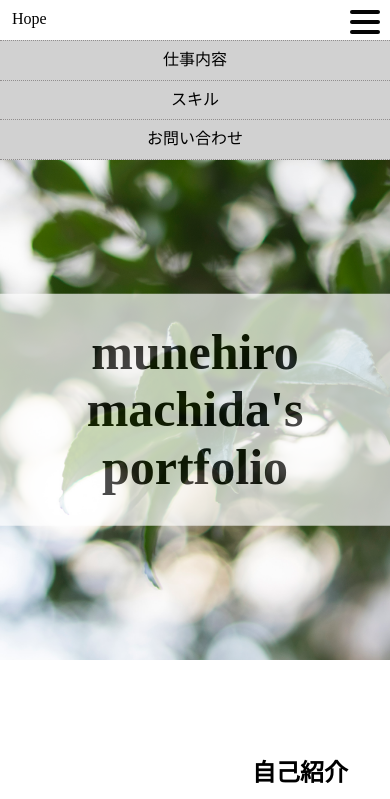
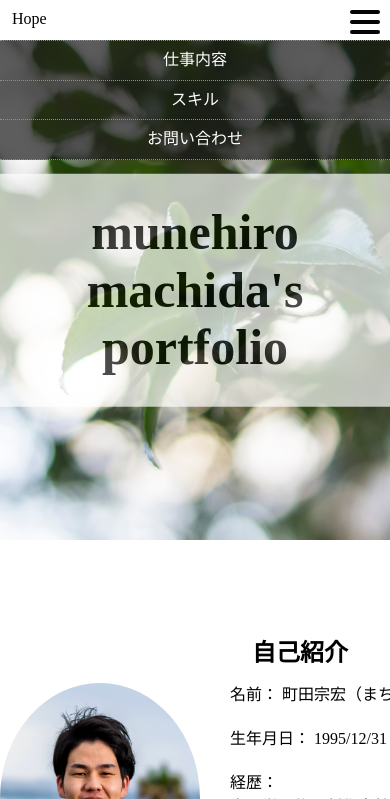
Before and after one commit to MunehiroMachida/self-introduction, a plain HTML site: page index.html in a window 390 px wide. Both pictures are taken after a click on the element 365 px from the left and 25 px from the top of the page. Shown: the top 799 px of the page. Drawn offline with nearby package versions, Linux system fonts and the light colour scheme; a web font is replaced by a local one.

Commit message:
ハンバーガーアニメーション調整

```diff
--- a/index.html
+++ b/index.html
@@ -30,27 +30,19 @@
                 <p class="inquiry"><a href="#sns">お問い合わせ</a></p>
             </div>
         </div>
-
-
-
         <div class="header-box-sp">
             <h1>Hope</h1>
-
-
             <p class="btn-gNav">
                 <span></span>
                 <span></span>
                 <span></span>
             </p>
-
-
         </div>
-        <div id="gNav" class="header-menu">
+        <div id="gNav" class="header-menu-sp">
             <p class="work"><a href="#service-main">仕事内容</a></p>
             <p class="skill"><a href="#skill-main">スキル</a></p>
             <p class="inquiry"><a href="#sns">お問い合わせ</a></p>
         </div>
-
     </header>
     <main>
 
--- a/js/main.js
+++ b/js/main.js
@@ -23,6 +23,10 @@ $('a[href^="#"]').click(function () {
 $(function () {
     $('.btn-gNav').on("click", function () {
         $('#gNav').animate({ 'height': 'toggle' });
+
+
     });
-
+    $('p a').on('click', function () {
+        $('#gNav').animate({ 'height': 'toggle' }, 100);
+    });
 });
--- a/style.scss
+++ b/style.scss
@@ -42,7 +42,7 @@ h2{
             align-items: center;
         }
     }
-    .header-box-sp{
+    .header-box-sp, .header-menu-sp{
         display: none;
     }
 
@@ -60,17 +60,26 @@ h2{
                 // background-color: #918e8e;
                 // margin: 10px 0;
                 margin-left: 10px;
+
             }
 
         }
-        .header-menu{
-            // position: absolute;
-            display: none;
+        .header-menu-sp{
+            position: fixed;
+            z-index: 100;
+            width: 100%;
+            // top: 40px;
+            // display: block;
             p{
                 text-align: center;
-                padding: 10px 0;
                 border-top: 1px dotted #918e8e;
-                background: rgba(27, 27, 27, 0.2);
+                background: rgba(27, 27, 27, 0.7);
+                color: #fff;
+                a{
+                    padding: 10px 0;
+                    width: 100%;
+                    display: block;
+                }
                 // position: absolute;
                 // top: 50%;
                 // left: 50%;
```
Also changed, not shown: style.css, 1 other file.
